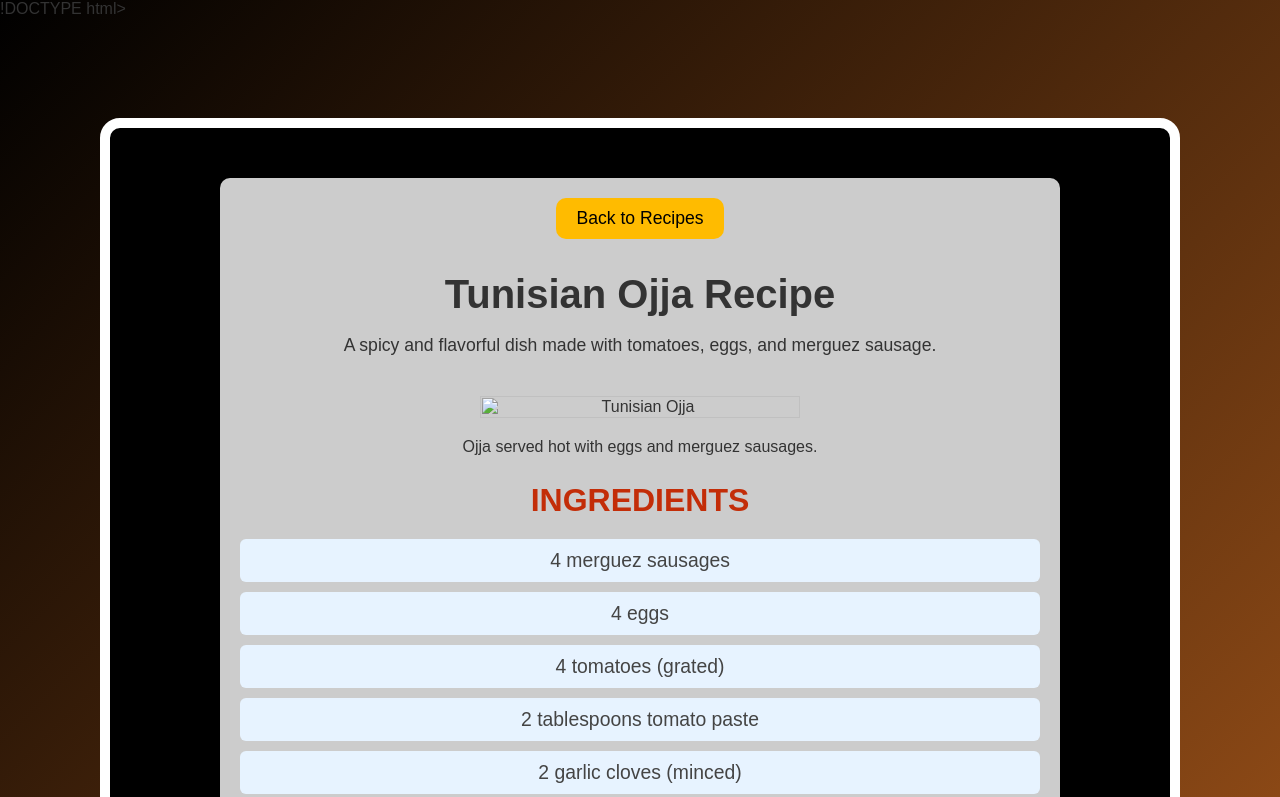
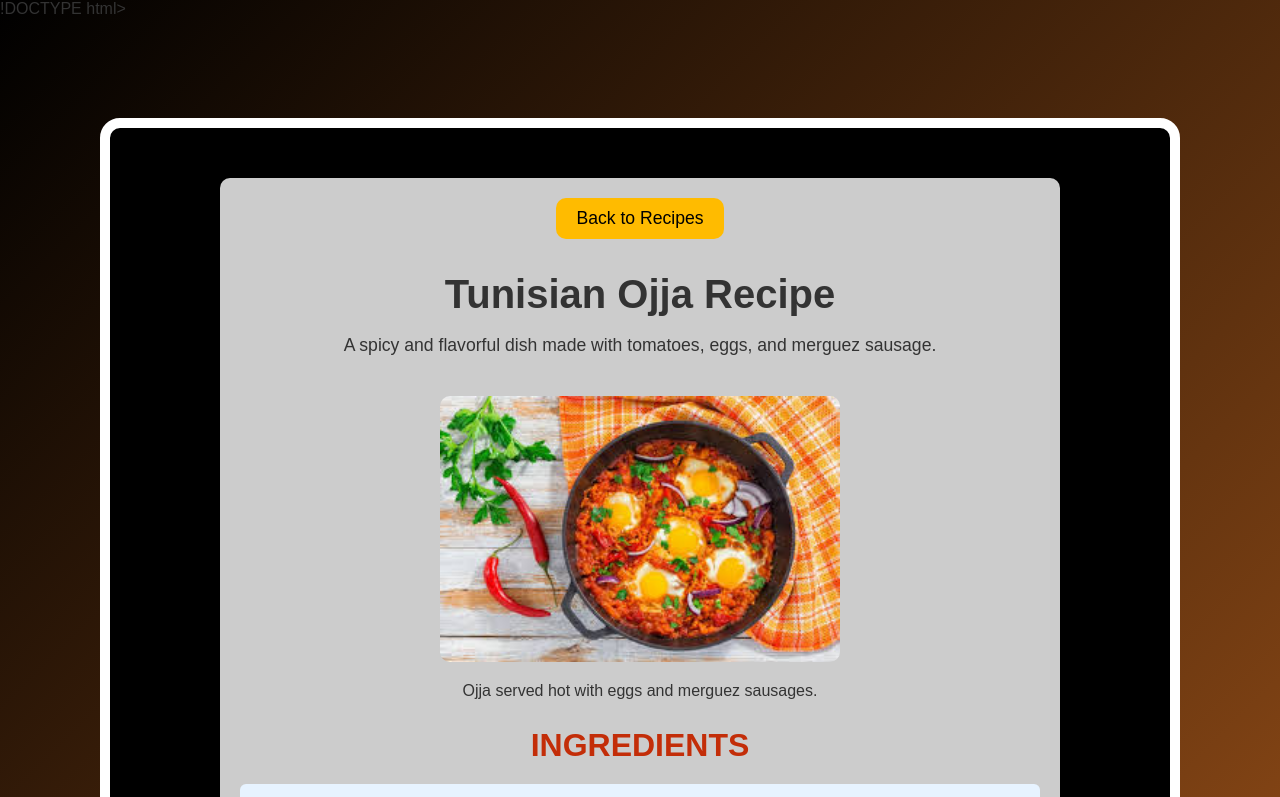
Before and after one commit to adalisiwar/cooking_recipes_project, a plain HTML site: page html/3ejja.html in a window 1280 px wide. Shown: the top 797 px of the page. Drawn offline with Linux system fonts and the light colour scheme.

Commit message:
3ejja.html

```diff
--- a/html/3ejja.html
+++ b/html/3ejja.html
@@ -17,7 +17,7 @@
             </header>
 
             <figure>
-                <img src="images/ojja.webp" alt="Tunisian Ojja" class="recipe-image">
+                <img src="../images/ojja.webp" alt="Tunisian Ojja" class="recipe-image">
                 <figcaption>Ojja served hot with eggs and merguez sausages.</figcaption>
             </figure>
 
```
